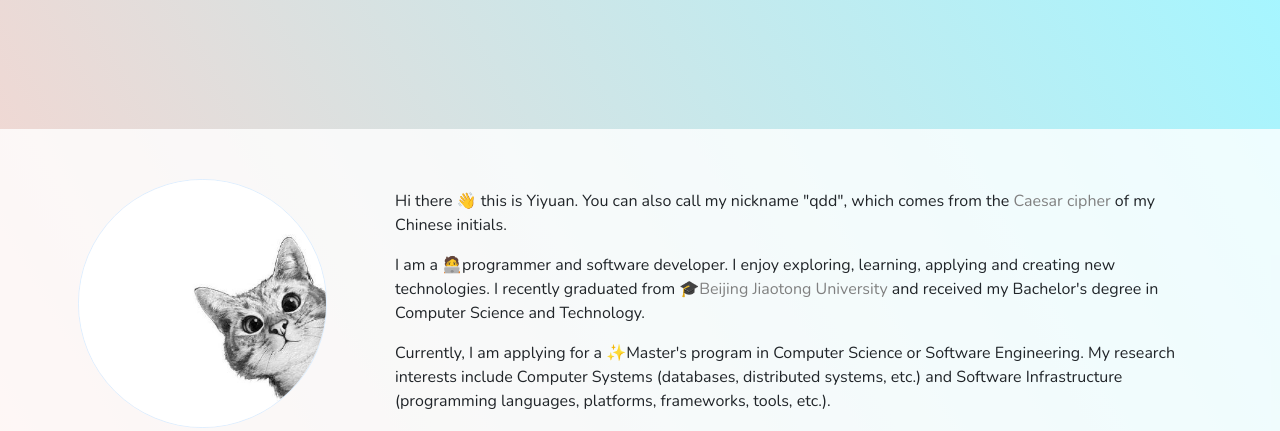
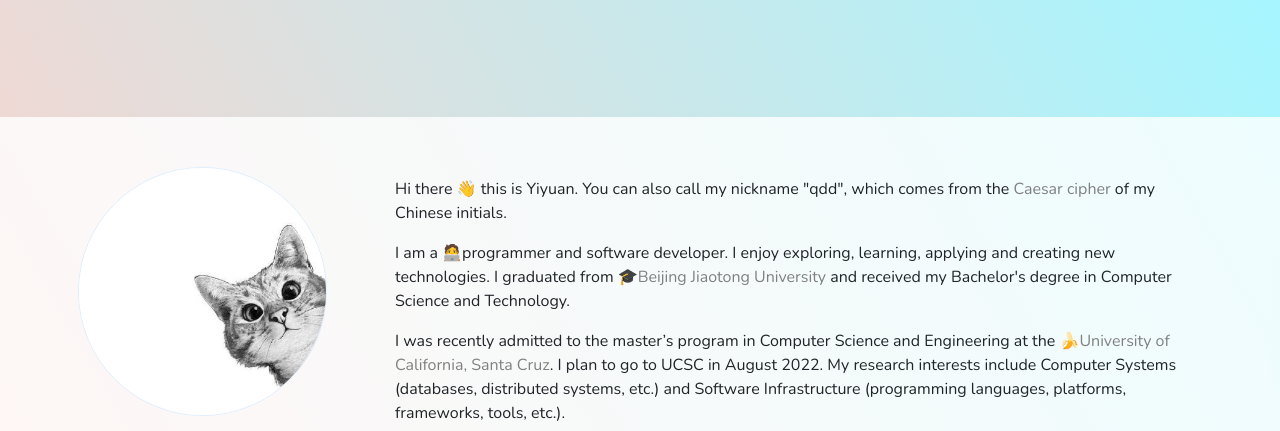
Before and after one commit to qdd-moe/qdd.moe, a plain HTML site: page index.html in a window 1280 px wide. Shown: the top 431 px of the page. Drawn offline with nearby package versions, Linux system fonts and the light colour scheme.

Commit message:
become a banana slug!

```diff
--- a/index.html
+++ b/index.html
@@ -53,8 +53,8 @@
       <div class="col-lg-9">
         <div class="intro">
           <p>Hi there 👋 this is Yiyuan. You can also call my nickname "qdd", which comes from the <a target="_blank" href="https://en.wikipedia.org/wiki/Caesar_cipher">Caesar cipher</a> of my Chinese initials.</p>
-          <p>I am a 🧑‍💻programmer and software developer. I enjoy exploring, learning, applying and creating new technologies. I recently graduated from <a target="_blank" href="https://bjtu.edu.cn/">🎓Beijing Jiaotong University</a> and received my Bachelor's degree in Computer Science and Technology.</p>
-          <p>Currently, I am applying for a ✨Master's program in Computer Science or Software Engineering. My research interests include Computer Systems (databases, distributed systems, etc.) and Software Infrastructure (programming languages, platforms, frameworks, tools, etc.).</p>
+          <p>I am a 🧑‍💻programmer and software developer. I enjoy exploring, learning, applying and creating new technologies. I graduated from <a target="_blank" href="https://bjtu.edu.cn/">🎓Beijing Jiaotong University</a> and received my Bachelor's degree in Computer Science and Technology.</p>
+          <p>I was recently admitted to the master’s program in Computer Science and Engineering at the <a target="_blank" href="https://www.ucsc.edu/">🍌University of California, Santa Cruz</a>. I plan to go to UCSC in August 2022. My research interests include Computer Systems (databases, distributed systems, etc.) and Software Infrastructure (programming languages, platforms, frameworks, tools, etc.).</p>
           <p>I am a 🎨graphic designer. I designed many posters during high school and college. I also love creating beautiful user interfaces with beautiful code in software development.</p>
           <p>I was an avid fan of 🎈competitive programming. During my undergraduate years, I participated in ACM-<a target="_blank" href="https://icpc.global/ICPCID/QF8PLFFSS9E8">ICPC</a>, <a target="_blank" href="https://ccpc.io/">CCPC</a>, <a target="_blank" href="https://codeforces.com/profile/qdd">Codeforces</a> and many other programming contests. I met lots of lovely people during this time.</p>
           <p>I love 🎹music, ✈️traveling, 📷photography and 😋delicious food. I also interested in linguistics, philosophy and other things.</p>
```
